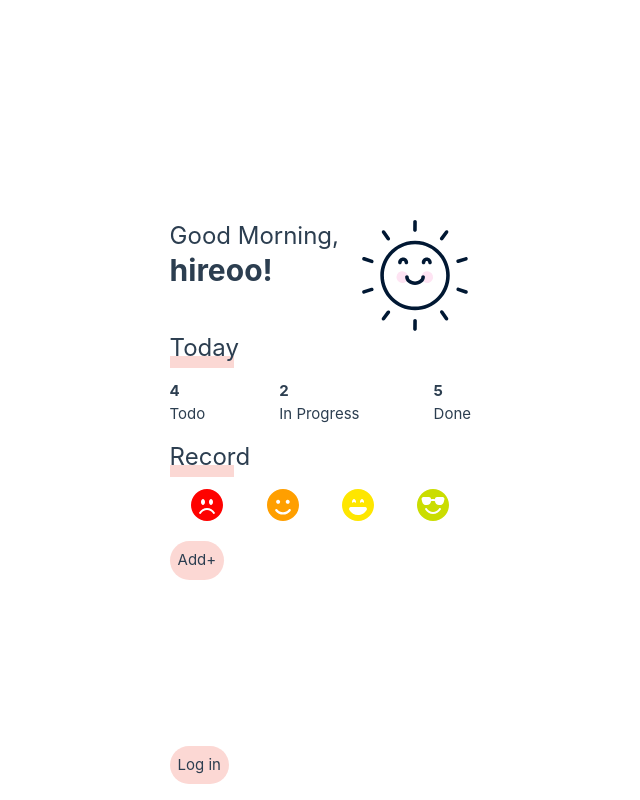
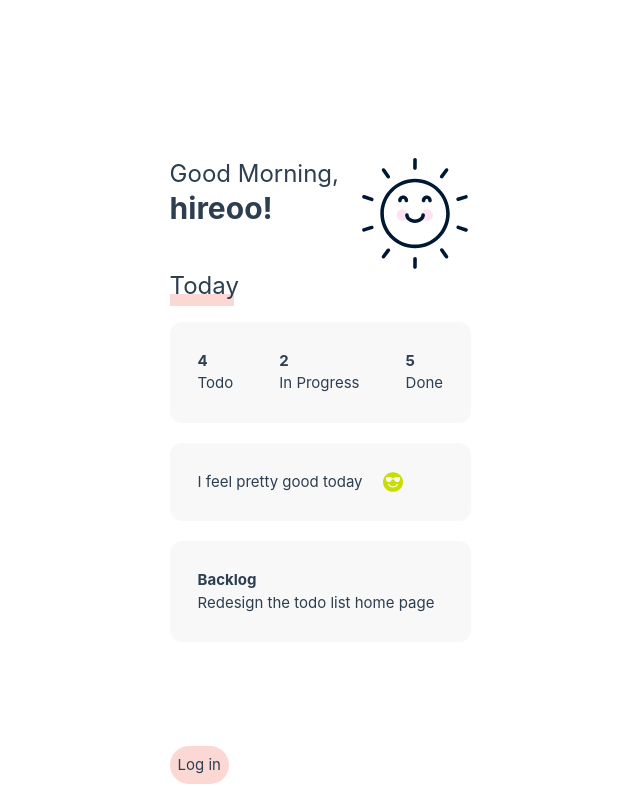
Before and after one commit to lyquita/Todos, a Vue app in the folder todos/: page / in a window 1280 px wide. Shown: the whole page, without its empty margins (169-809 px from the left). Built offline with nearby package versions, Linux system fonts and the light colour scheme; no server answers.

Commit message:
Update HomeView.vue

```diff
--- a/todos/src/views/HomeView.vue
+++ b/todos/src/views/HomeView.vue
@@ -42,10 +42,13 @@ onBeforeMount(() => {
       <img class="w-28 h-28 ml-5" src="../assets/img/day.svg" />
     </div>
     <div>
-      <router-link to="/todo">
       <h2 class="text-2xl relative">Today</h2>
       <div class="h-3 w-16 bg-[#FBD8D4] absolute top-6 -z-10"></div>
-      <ul class="flex w-full justify-between mt-4">
+    </div>
+    <div class="mt-5">
+      <router-link to="/todo">
+      <div class="w-ful bg-[#F8F8F8] p-7 flex rounded-xl">
+        <ul class="flex w-full justify-between">
           <li>
             <p class="font-bold">4</p>
             <p>Todo</p>
@@ -59,47 +62,57 @@ onBeforeMount(() => {
             <p>Done</p>
           </li>
         </ul>
+      </div>
       </router-link>
     </div>
-    <div class="mt-4">
-      <h2 class="text-2xl relative">Record</h2>
-      <div class="h-3 w-16 bg-[#FBD8D4] absolute top-6 -z-10"></div>
-      <ul class="mt-4 flex w-full justify-around">
-        <li>
-          <img src="../assets/img/emoji1.svg" class="h-8 w-8" alt="" />
-        </li>
-        <li>
-          <img src="../assets/img/emoji2.svg" class="h-8 w-8" alt="" />
-        </li>
-        <li>
-          <img src="../assets/img/emoji3.svg" class="h-8 w-8" alt="" />
-        </li>
-        <li>
-          <img src="../assets/img/emoji4.svg" class="h-8 w-8" alt="" />
-        </li>
-      </ul>
-      <button
-        class="inline-flex justify-center p-2 rounded-full mt-5 cursor-pointer bg-[#FCD8D4] dark:text-blue-500 dark:hover:bg-gray-600 items-center"
-      >
-        Add+
-      </button>
+    <div class="mt-5">
+      <div class="w-ful bg-[#F8F8F8] p-7 flex rounded-xl">
+        <p>I feel pretty good today</p>
+        <img src="../assets/img/emoji4.svg" alt="" class="ml-5" />
       </div>
-
+    </div>
+    <div class="mt-5">
+      <div class="w-ful bg-[#F8F8F8] p-7 rounded-xl">
+        <h2 class="font-bold">Backlog</h2>
+        <p>Redesign the todo list home page</p>
+      </div>
+    </div>
     <div class="fixed bottom-4">
       <button
         v-if="isLogin"
         @click="onLogOut"
-        class="inline-flex justify-center p-2 rounded-full mt-5 sticky cursor-pointer bg-[#FCD8D4] dark:text-blue-500 dark:hover:bg-gray-600 items-center"
+        class="
+          inline-flex
+          justify-center
+          p-2
+          rounded-full
+          mt-5
+          sticky
+          cursor-pointer
+          bg-[#FCD8D4]
+          dark:text-blue-500 dark:hover:bg-gray-600
+          items-center
+        "
       >
         Log out
       </button>
     </div>
     <router-link to="/login">
-
       <div class="fixed bottom-4">
         <button
           v-if="!isLogin"
-        class="inline-flex justify-center p-2 rounded-full mt-5 sticky cursor-pointer bg-[#FCD8D4] dark:text-blue-500 dark:hover:bg-gray-600 items-center"
+          class="
+            inline-flex
+            justify-center
+            p-2
+            rounded-full
+            mt-5
+            sticky
+            cursor-pointer
+            bg-[#FCD8D4]
+            dark:text-blue-500 dark:hover:bg-gray-600
+            items-center
+          "
         >
           Log in
         </button>
```
Lines whose indentation alone changed are shown as unchanged.
